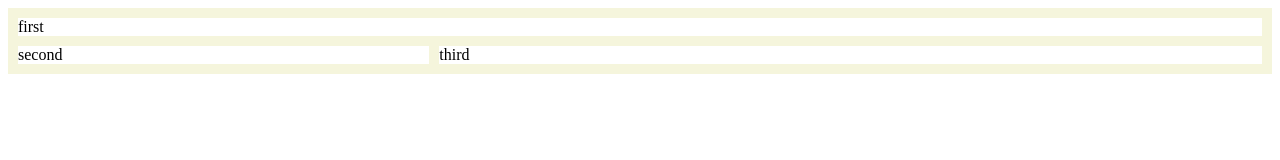
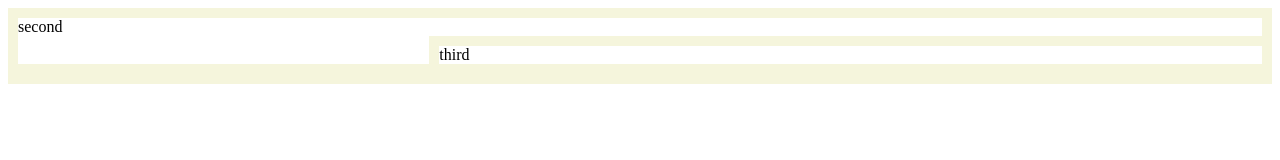
Before and after one commit to knightmoves-schools/028-grid-layout-hashyyazzie, a website: page index.html in a window 1280 px wide. Drawn offline with Linux system fonts and the light colour scheme.

Commit message:
Update index.html
cool

```diff
--- a/index.html
+++ b/index.html
@@ -17,13 +17,16 @@
             "leftNav main";
         }
         .first-item {
-            grid-area: header;
+            grid-column: 1 / span 2;
+            grid-row: 1;
         }
         .second-item {
-            grid-area: leftNav;
+            grid-column: 1;
+            grid-row: 1 / span 2;
         }
         .third-item {
-            grid-area: main;
+            grid-column: 2;
+            grid-row: 2;
         }
     </style>
 </head>
```
